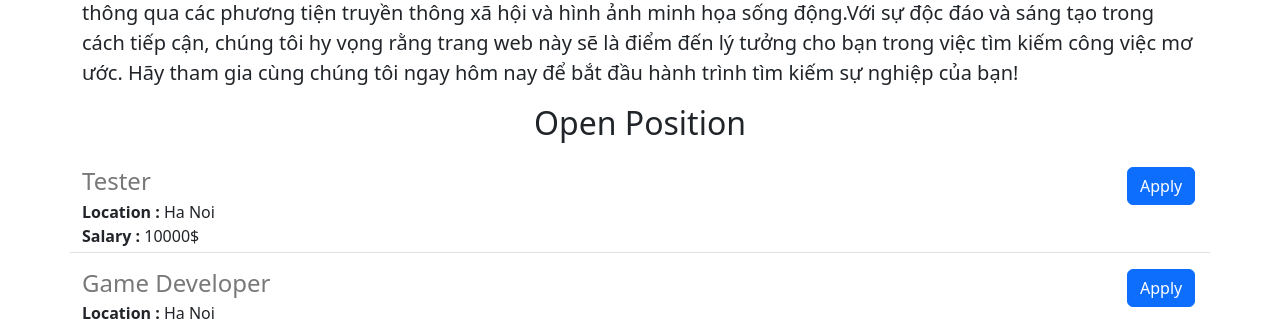
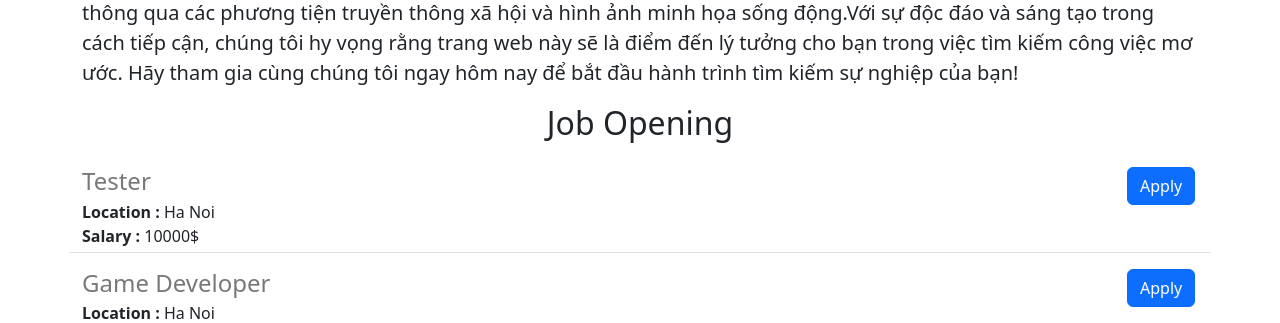
Before and after one commit to tominhtien2003/BTL_API, a Flask app: page / in a window 1280 px wide. Shown: the part 592-915 px from the top of the page. Run offline with Flask 3, Linux system fonts and the light colour scheme.

Commit message:
Chang <h2> in html

```diff
--- a/templates/home.html
+++ b/templates/home.html
@@ -66,7 +66,7 @@
             lý tưởng cho bạn trong việc tìm kiếm công việc mơ ước. Hãy tham gia cùng chúng tôi ngay hôm nay để bắt đầu hành trình tìm kiếm
             sự nghiệp của bạn!
         </p>
-        <h2 class="text-center mt-2 mb-4">Open Position</h2>
+        <h2 class="text-center mt-2 mb-4">Job Opening</h2>
         <p>
             {% for job in jobs %}
             {% include 'jobiteam.html' %}
```
